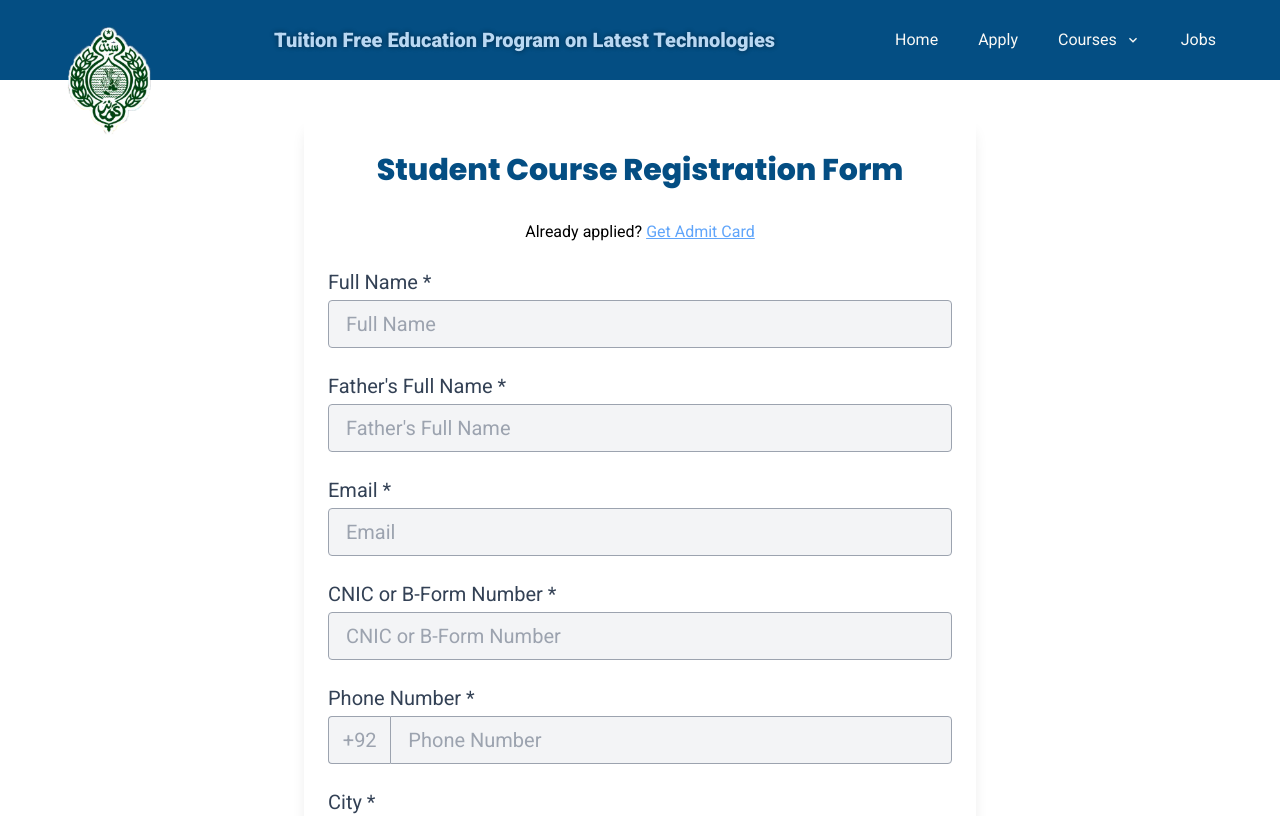
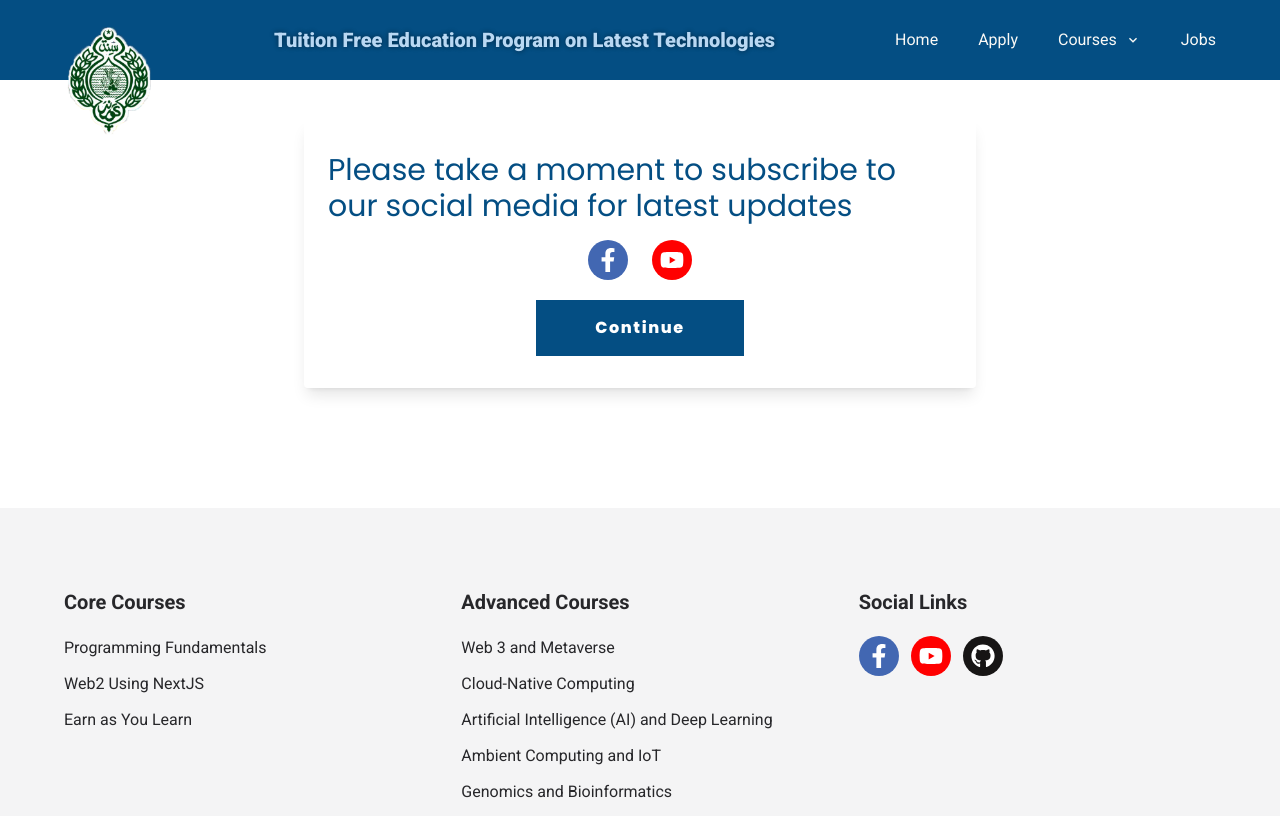
Before and after one commit to governor-sindh/website, a Next.js app: page /apply in a window 1280 px wide. Shown: the top 816 px of the page. Built offline with nearby package versions, Linux system fonts and the light colour scheme.

Commit message:
Social Invitation links added in apply form

```diff
--- a/src/app/apply/page.tsx
+++ b/src/app/apply/page.tsx
@@ -4,6 +4,7 @@ import {
   Input,
   Loader,
   // EmailAndOtpFields,
+  SocialInvitation,
 } from "@/components";
 import { useState } from "react";
 import { useForm } from "react-hook-form";
@@ -32,11 +33,13 @@ export default function Page() {
     email: "",
     otp: "",
   });
+  const [showSocialInvitation, setShowSocialInvitation] =
+    useState<boolean>(true);
 
   const {
     register,
     handleSubmit,
-    watch,
+    // watch,
     formState: { errors },
   } = useForm<IApplyForm>({
     mode: "onTouched",
@@ -109,7 +112,7 @@ export default function Page() {
   };
 
   return (
-    <main className="mb-20 flex items-center flex-col justify-center">
+    <main className="mb-20 flex flex-col items-center justify-center">
       {isApplied && formValues && formValues.users && (
         <>
           <h1
@@ -130,9 +133,13 @@ export default function Page() {
         </>
       )}
 
-      {!isApplied && (
+      {showSocialInvitation && (
+        <SocialInvitation setShowSocialInvitation={setShowSocialInvitation} />
+      )}
+
+      {!isApplied && !showSocialInvitation && (
         <form
-          className="-top-10 z-10 mx-4 my-10 w-full max-w-2xl rounded bg-opacity-30 px-4 py-8 text-black shadow-lg backdrop-blur-3xl md:mx-10 md:px-6"
+          className="z-10 mx-4 my-10 w-full max-w-2xl rounded bg-opacity-30 px-4 py-8 text-black shadow-lg backdrop-blur-3xl md:mx-10 md:px-6"
           onSubmit={handleSubmit(onFormSubmit)}
           noValidate
         >
--- a/src/components/AdmitCard/index.tsx
+++ b/src/components/AdmitCard/index.tsx
@@ -3,15 +3,8 @@ import { AdmitCard, PrintableAdmitCard } from "@/components";
 import { IAdmitCard } from "@/types";
 import { Poppins } from "next/font/google";
 import Link from "next/link";
-import {
-  FaFacebookF,
-  FaGithub,
-  // FaTwitter,
-  FaYoutube,
-  // FaLinkedinIn,
-  // FaWhatsapp,
-} from "react-icons/fa";
-import { MdEmail } from "react-icons/md";
+import { FaFacebookF, FaGithub, FaYoutube } from "react-icons/fa";
+import { AiOutlineMail } from "react-icons/ai";
 
 const poppins = Poppins({
   weight: ["300", "400", "500", "800", "900"],
@@ -89,7 +82,7 @@ export default function DownloadAdmitCard({ data }: { data: IAdmitCard }) {
             href="mailto:education@governorsindh.com"
             target="_blank"
           >
-            <MdEmail className="mr-3 h-10 w-10 rounded-full bg-main p-2 text-white" />
+            <AiOutlineMail className="mr-3 h-6 w-6 text-main" />
             education@governorsindh.com
           </Link>
         </p>
@@ -101,23 +94,23 @@ export default function DownloadAdmitCard({ data }: { data: IAdmitCard }) {
           <Link
             href={"https://www.facebook.com/governorsindhinitiative"}
             target="_blank"
-            className="flex h-10 w-10 items-center justify-center rounded-full bg-main text-white"
+            className="flex h-10 w-10 items-center justify-center rounded-full bg-[#4267B2] text-white"
           >
-            <FaFacebookF size={16} />
+            <FaFacebookF className="h-6 w-6" />
           </Link>
           <Link
             href={"https://www.youtube.com/@KamranTessorikk"}
             target="_blank"
-            className="flex h-10 w-10 items-center justify-center rounded-full bg-main text-white"
+            className="flex h-10 w-10 items-center justify-center rounded-full bg-[#FF0000] text-white"
           >
-            <FaYoutube size={16} />
+            <FaYoutube className="h-6 w-6" />
           </Link>
           <Link
             href={"https://github.com/panaverse"}
             target="_blank"
-            className="flex h-10 w-10 items-center justify-center rounded-full bg-main text-white"
+            className="flex h-10 w-10 items-center justify-center rounded-full bg-[#171515] text-white"
           >
-            <FaGithub size={18} />
+            <FaGithub className="h-6 w-6" />
           </Link>
         </div>
       </div>
--- a/src/components/Footer/index.tsx
+++ b/src/components/Footer/index.tsx
@@ -1,60 +1,76 @@
-import React from 'react';
-import Link from 'next/link';
-import { FaFacebookF, FaGithub, FaTwitter, FaYoutube } from 'react-icons/fa'
-import { CompulsoryData,tracks } from '@/data';
-
-
+import React from "react";
+import Link from "next/link";
+import { FaFacebookF, FaGithub, FaYoutube } from "react-icons/fa";
+import { CompulsoryData, tracks } from "@/data";
 
 function Footer() {
   return (
-        <div className='w-full bg-zinc-100 mt-20 print:hidden'>
-            <div className='xl:w-[1300px] lg:w-[90%] w-[95%] m-auto py-20'>
-                <div className='grid md:grid-cols-3 grid-cols-1 gap-10'>
-                    <div className='text-zinc-800'>
-                        <h1 className='font-bold text-xl'>Core Courses</h1>
-                        <div className='mt-5 flex flex-col gap-3 md:text-base text-sm'>
-                            {
-                                CompulsoryData.map((val, index) => {
+    <div className="mt-20 w-full bg-zinc-100 print:hidden">
+      <div className="m-auto w-[95%] py-20 lg:w-[90%] xl:w-[1300px]">
+        <div className="grid grid-cols-1 gap-10 md:grid-cols-3">
+          <div className="text-zinc-800">
+            <h1 className="text-xl font-bold">Core Courses</h1>
+            <div className="mt-5 flex flex-col gap-3 text-sm md:text-base">
+              {CompulsoryData.map((val, index) => {
                 return (
-                                        <Link href={`/compulsory/${encodeURIComponent(val.id)}`} className='truncate' key={index}>{val.text}</Link>
-                                    )
-                                })
-                            }
+                  <Link
+                    href={`/compulsory/${encodeURIComponent(val.id)}`}
+                    className="truncate"
+                    key={index}
+                  >
+                    {val.text}
+                  </Link>
+                );
+              })}
             </div>
           </div>
-                    <div className='text-zinc-800'>
-                        <h1 className='font-bold text-xl'>Advanced Courses</h1>
-                        <div className='mt-5 flex flex-col gap-3 md:text-base text-sm'>
-                            {
-                                tracks.map((val, index) => {
+          <div className="text-zinc-800">
+            <h1 className="text-xl font-bold">Advanced Courses</h1>
+            <div className="mt-5 flex flex-col gap-3 text-sm md:text-base">
+              {tracks.map((val, index) => {
                 return (
-                                        <Link href={`/tracks/${encodeURIComponent(val.id)}/4`} className='' key={index}>{val.name}</Link>
-                                    )
-                                })
-                            }
+                  <Link
+                    href={`/tracks/${encodeURIComponent(val.id)}/4`}
+                    className=""
+                    key={index}
+                  >
+                    {val.name}
+                  </Link>
+                );
+              })}
             </div>
           </div>
 
-                    <div className='text-zinc-800'>
-                        <h1 className='font-bold text-xl'>Social Links</h1>
+          <div className="text-zinc-800">
+            <h1 className="text-xl font-bold">Social Links</h1>
 
-                        <div className='mt-5 flex gap-3  md:text-sm'>
-                            <Link href={'https://www.facebook.com/governorsindhinitiative'} target='_blank' className='w-10 h-10 bg-main rounded-full flex justify-center items-center text-white'>
-                                <FaFacebookF size={16} />
+            <div className="mt-5 flex gap-3  md:text-sm">
+              <Link
+                href={"https://www.facebook.com/governorsindhinitiative"}
+                target="_blank"
+                className="flex h-10 w-10 items-center justify-center rounded-full bg-[#4267B2] text-white"
+              >
+                <FaFacebookF className="h-6 w-6" />
               </Link>
-                            <Link href={'https://www.youtube.com/@KamranTessorikk'} target='_blank' className='w-10 h-10 bg-main rounded-full flex justify-center items-center text-white'>
-                                <FaYoutube size={16} />
+              <Link
+                href={"https://www.youtube.com/@KamranTessorikk"}
+                target="_blank"
+                className="flex h-10 w-10 items-center justify-center rounded-full bg-[#FF0000] text-white"
+              >
+                <FaYoutube className="h-6 w-6" />
               </Link>
-                            <Link href={'https://github.com/panaverse'} target='_blank' className='w-10 h-10 bg-main rounded-full flex justify-center items-center text-white'>
-                                <FaGithub size={18} />
+              <Link
+                href={"https://github.com/panaverse"}
+                target="_blank"
+                className="flex h-10 w-10 items-center justify-center rounded-full bg-[#171515] text-white"
+              >
+                <FaGithub className="h-6 w-6" />
               </Link>
             </div>
           </div>
         </div>
-
       </div>
     </div>
-
   );
 }
 
--- /dev/null
+++ b/src/components/form/SocialInvitation.tsx
@@ -0,0 +1,46 @@
+import Link from "next/link";
+import { Poppins } from "next/font/google";
+import { FaFacebookF, FaYoutube } from "react-icons/fa";
+import type { Dispatch, SetStateAction } from "react";
+
+const poppins = Poppins({
+  weight: ["300", "400", "500", "800", "900"],
+  subsets: ["latin"],
+});
+
+export default function SocialInvitation({
+  setShowSocialInvitation,
+}: {
+  setShowSocialInvitation: Dispatch<SetStateAction<boolean>>;
+}) {
+  return (
+    <div className="z-10 mx-4 my-10 flex w-full max-w-2xl flex-col items-center justify-center rounded bg-opacity-30 px-4 py-8 text-black shadow-lg backdrop-blur-3xl md:mx-10 md:px-6">
+      <h2 className="text-xl xs:text-3xl text-main" style={poppins.style}>
+        Please take a moment to subscribe to our social media for latest updates
+      </h2>
+      <div className="mt-4 flex gap-6">
+        <Link
+          href={"https://www.facebook.com/governorsindhinitiative"}
+          target="_blank"
+          className="flex h-10 w-10 items-center justify-center rounded-full bg-[#4267B2] text-white"
+        >
+          <FaFacebookF className="h-6 w-6" />
+        </Link>
+        <Link
+          href={"https://www.youtube.com/@KamranTessorikk"}
+          target="_blank"
+          className="flex h-10 w-10 items-center justify-center rounded-full bg-[#FF0000] text-white"
+        >
+          <FaYoutube className="h-6 w-6" />
+        </Link>
+      </div>
+      <button
+        onClick={() => setShowSocialInvitation(false)}
+        className="mt-5 w-full bg-main py-4 text-center font-semibold tracking-widest text-white transition-all hover:translate-y-1 disabled:opacity-60 disabled:hover:cursor-not-allowed md:w-52"
+        style={poppins.style}
+      >
+        Continue
+      </button>
+    </div>
+  );
+}
--- a/src/components/index.ts
+++ b/src/components/index.ts
@@ -8,11 +8,12 @@ import Advance from "./Advance";
 import Footer from "./Footer";
 import Text from "./Text";
 import Loader from "./Loader";
-import DownloadAdmitCard from './AdmitCard/index'
+import DownloadAdmitCard from "./AdmitCard/index";
 import AdmitCard from "./AdmitCard/AdmitCard";
 import PrintableAdmitCard from "./AdmitCard/PrintableAdmitCard";
 import OtpTimer from "./OTP/OtpTimer";
 import EmailAndOtpFields from "./OTP/EmailAndOtpFields";
+import SocialInvitation from "./form/SocialInvitation";
 
 export {
   Header,
@@ -30,4 +31,5 @@ export {
   PrintableAdmitCard,
   OtpTimer,
   EmailAndOtpFields,
+  SocialInvitation,
 };
```
Lines whose indentation alone changed are shown as unchanged.
